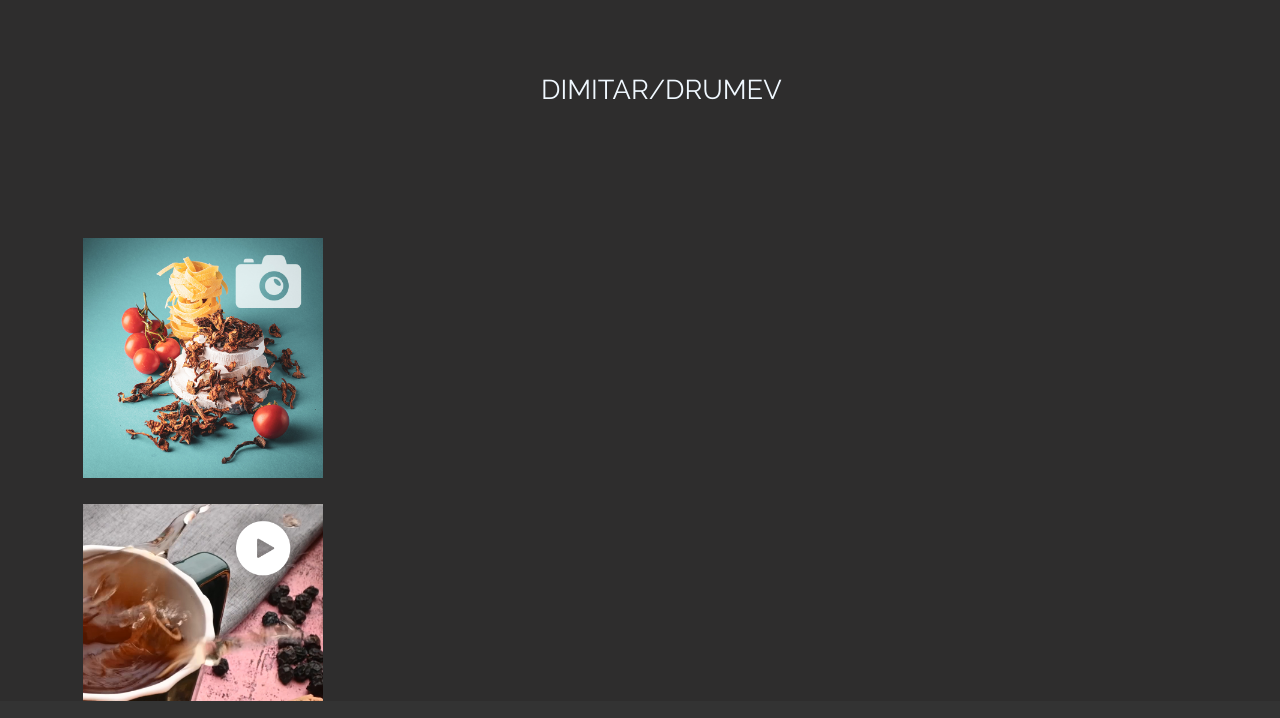
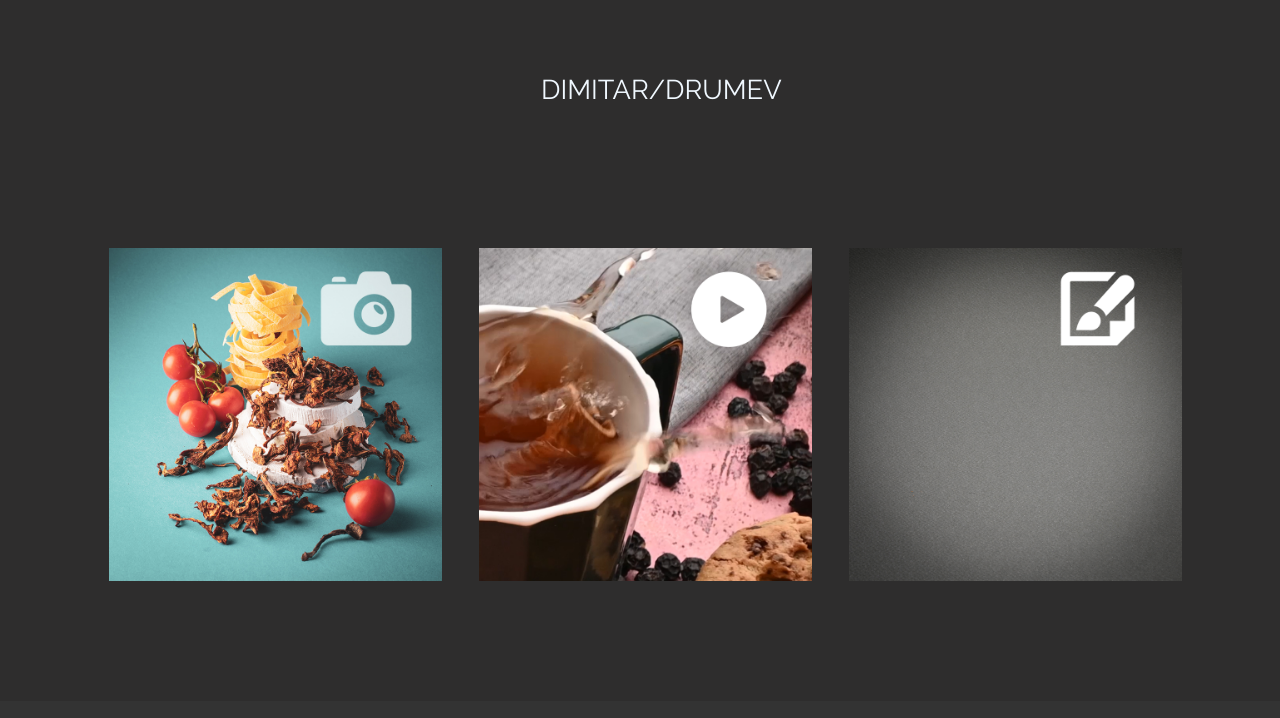
Before and after one commit to mitkodrumev/portfolio, a plain HTML site: page index.html in a window 1280 px wide. Shown: the part 45-763 px from the top of the page. Drawn offline with nearby package versions, Linux system fonts and the light colour scheme.

Commit message:
Update styles.css

```diff
--- a/styles.css
+++ b/styles.css
@@ -59,16 +59,33 @@ nav {
     transition: background 500ms;
 }
 .container {
+    display: flex;
+    flex-wrap: wrap;
+    justify-content: center;
+}
+
+.image-link {
+    width: 30%;
+    margin: calc(10% / 6);
+    text-decoration: none;
+    color: inherit;
+}
+
+.image-link img {
+    width: 100%;
+    height: auto;
+    display: block;
+}
+.container2 {
 
     display: flex;
     flex-wrap: wrap;
-    padding-left: 0;
-    /*justify-content: center;
-    align-items: center;*/
+    justify-content: center;
+
 
 }
 
-.container iframe {
+.container2 iframe {
 
     flex: 0 0 33.333333%;
     padding: 20px;
```
